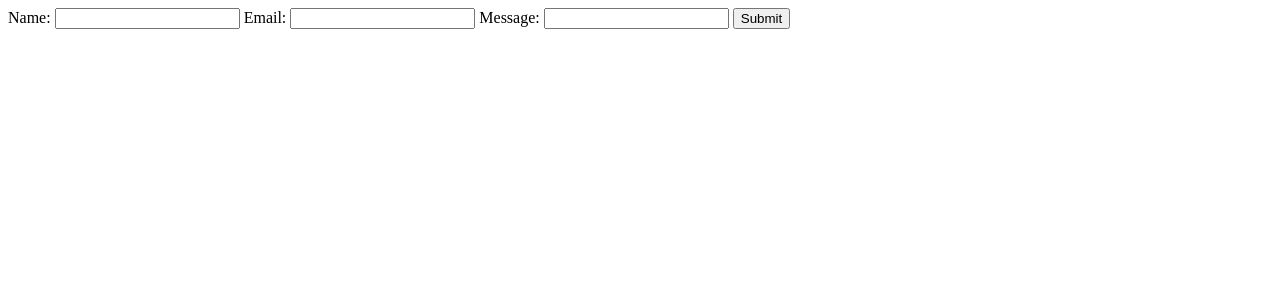
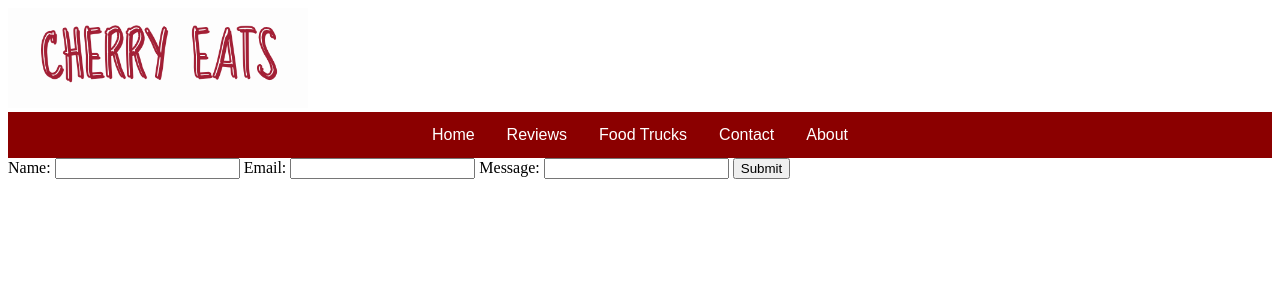
Before and after one commit to shanef97/CIS-1051-Final-Project, a Flask app: page /contact in a window 1280 px wide. Shown: the top 300 px of the page. Run offline with Flask 3, Linux system fonts and the light colour scheme.

Commit message:
added navbar to contact page

```diff
--- a/templates/contact.html
+++ b/templates/contact.html
@@ -7,6 +7,61 @@
     <title>Contact Us!</title>
 </head>
 <body>
+    <style>
+        .header
+        {
+            font-family:'Segoe UI', Tahoma, Geneva, Verdana, sans-serif;
+            font-size: 25px;
+        }
+
+        .navigation-bar ul
+        {
+            padding: 0;
+            margin: 0;
+            height: auto;
+            width: 100%;
+            text-align: center;
+            display: flex;
+            justify-content: center;
+            vertical-align: top;
+        }
+
+        ul
+        {
+            list-style-type: none;
+             margin: 0;
+             padding: 0;
+             overflow: hidden;
+             background-color:darkred;
+        }
+
+        li
+        {
+            float: left;
+        }
+
+        li a
+        {
+            display: block;
+            color: white;
+            font-family: Arial, Helvetica, sans-serif;
+            font-size: medium;
+            text-align: center;
+            padding: 14px 16px;
+            text-decoration: none;
+        }
+
+    </style>
+       <div class="navigation-bar">
+            <img src="{{ url_for('static', filename='Eats.png') }}" alt="Cherry Eats logo" height="100px" width="300px"/>
+            <ul>
+                <li><a href="/">Home</a></li>
+                <li><a href="{{url_for('templates', filename='reviews.html')}}">Reviews</a></li>
+                <li><a href="/foodtrucks">Food Trucks</a></li>
+                <li><a href="{{url_for('templates', filename='contact.html')}}">Contact</a></li>
+                <li><a href="/about">About</a></li>
+            </ul>
+        </div>
     <form name="feedback-form" id="feedback-form">
         <label for="name">Name:</label>
         <input type="text" id="name" name="name" required>
```
